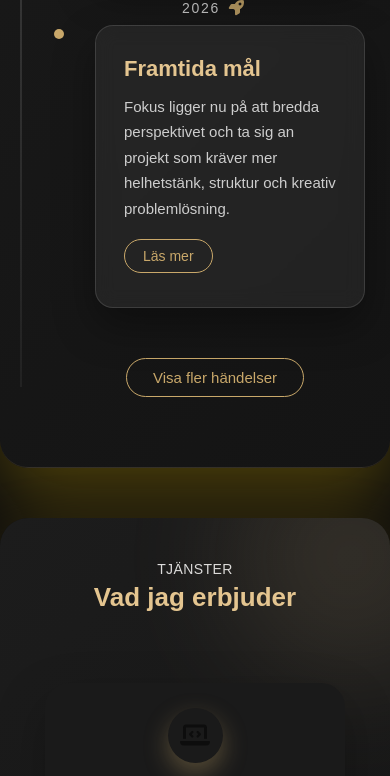
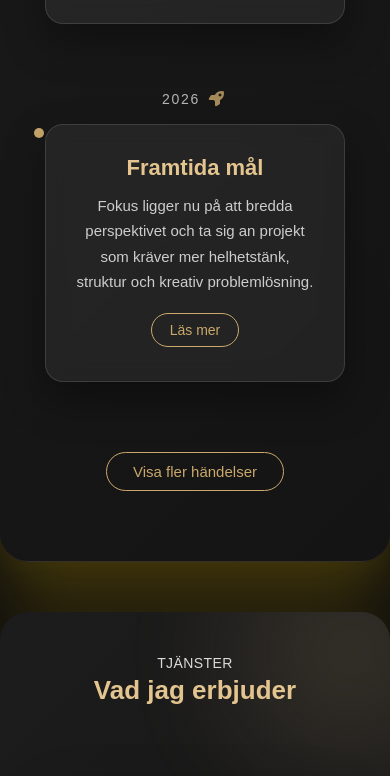
Before and after one commit to Baat00l/Batools-Portfolio, a React (Vite) app: page / in a window 390 px wide. Shown: the part 3700-4476 px from the top of the page. Built offline with nearby package versions, Linux system fonts and the light colour scheme.

Commit message:
Justeringar av färger och spacing i layouten

```diff
--- a/src/components/Contact.jsx
+++ b/src/components/Contact.jsx
@@ -35,8 +35,24 @@ function Contact() {
 
         <div className="contact-details">
           <p><span className="icon">👤</span><strong>Namn:</strong> Batool Fahmi</p>
-          <p><span className="icon">📍</span><strong>Plats:</strong> Örebro, Sverige</p>
-          <p><span className="icon">📞</span><strong>Mobil:</strong> (+46) 739 098 804</p>
+       <p>
+  <span className="icon">📍</span>
+  <strong>Plats:</strong>
+  <a
+    href="https://maps.google.com/?q=Örebro%2C+Sverige"
+    target="_blank"
+    rel="noopener noreferrer"
+  >
+    Örebro, Sverige
+  </a>
+</p>
+
+<p>
+  <span className="icon">📞</span>
+  <strong>Mobil:</strong>
+  <a href="tel:+46739098804">(+46) 739 098 804</a>
+</p>
+
           <p><span className="icon">✉️</span><strong>E‑post:</strong> <a href="mailto:batoolfahmi4@gmail.com">batoolfahmi4@gmail.com</a></p>
         </div>
 
--- a/src/styles/components/_blog.scss
+++ b/src/styles/components/_blog.scss
@@ -159,7 +159,6 @@
   to { opacity: 1; transform: translateY(0); }
 }
 
-
 /* ===========================
    RESPONSIVE – BLOG
 =========================== */
@@ -176,42 +175,40 @@
     margin-bottom: 40px;
   }
 
-  /* Timeline behåller linjen till vänster */
+  /* Ta bort linjen helt */
+  .timeline::before {
+    display: none !important;
+  }
+
+
+  /* Centrera hela timeline-blocket */
   .timeline {
     margin-top: -10px;
     position: relative;
+    display: flex;
+    flex-direction: column;
+    align-items: center; /* centrerar allt */
+    padding-left: 0; /* ta bort desktop-offset */
   }
 
-  .timeline::before {
-    top: -10px;
-    left: 0; /* linjen kvar till vänster */
-  }
-
-  /* Varje kort ligger i sin egen rad och centrerat */
+  /* Korten helt centrerade */
   .timeline-item {
     position: relative;
     width: 100%;
     max-width: 340px;
-    margin: 0 auto 50px auto;
+    margin: 50px auto;
+    padding-left: 0; /* ta bort desktop-padding */
+    text-align: center;
   }
 
-  /* Datumet ovanpå kortet */
+  /* Datumet kvar exakt som det är, bara centrerat */
   .timeline-date {
     position: absolute;
-    top: -30px;
+    top: -38px;
     left: 50%;
     transform: translateX(-50%);
-    margin: 0;
-    z-index: 2;
-  }
-
-  /* Pricken centrerad i höjd med kortet */
-  .timeline-dot {
-    position: absolute;
-    left: -12px;
-    top: 50%;
-    transform: translateY(-50%);
     z-index: 3;
+    text-align: center;
   }
 }
 
@@ -222,10 +219,6 @@
   }
 
   .timeline-date {
-    top: -26px;
-  }
-
-  .timeline-dot {
-    left: -10px;
+    top: -34px;
   }
 }
--- a/src/styles/components/_footer.scss
+++ b/src/styles/components/_footer.scss
@@ -576,7 +576,7 @@
   .footer-inner {
     grid-template-columns: 1fr;
     text-align: center;
-    gap: 22px;
+    gap: 15px;
     padding: 0 5vw;
   }
 
@@ -589,6 +589,7 @@
     justify-content: center;
     padding-left: 0;
     gap: 16px;
+
   }
 
   .social-icon {
--- a/src/styles/components/_home.scss
+++ b/src/styles/components/_home.scss
@@ -68,7 +68,7 @@
 
 /* EYEBROW — Webbutvecklare • Örebro */
 .eyebrow {
-  font-size: 18px;
+  font-size: 16px;
   font-weight: 400;
   letter-spacing: 0.03em;
   color: $accent-soft;
--- a/src/styles/components/_services.scss
+++ b/src/styles/components/_services.scss
@@ -27,29 +27,29 @@
   margin-top: 60px;
 
 }
+
 .service-bubble {
-  background: $bg-soft;
+  background: rgba(255,255,255,0.06); /* samma som BLOG */
+  border: 1px solid rgba(255,255,255,0.12); /* samma som BLOG */
+  backdrop-filter: blur(10px); /* samma som BLOG */
+
   padding: 40px 28px;
   border-radius: 28px;
   text-align: center;
   box-shadow: 0 20px 50px $shadow-soft;
   position: relative;
 
-  border: 1px solid transparent;
-
   transition: transform 0.3s ease, box-shadow 0.3s ease, border-color 0.3s ease;
 
   &:hover {
     transform: translateY(-8px);
-
-    /* Premium glow runt hela blocket */
     box-shadow:
       0 0 18px rgba(201,168,106,0.45),
       0 30px 60px rgba(0,0,0,0.45);
-
     border-color: rgba(201,168,106,0.55);
   }
 }
+
 
 /* Ikonbubbla */
 .service-bubble .icon {
```
